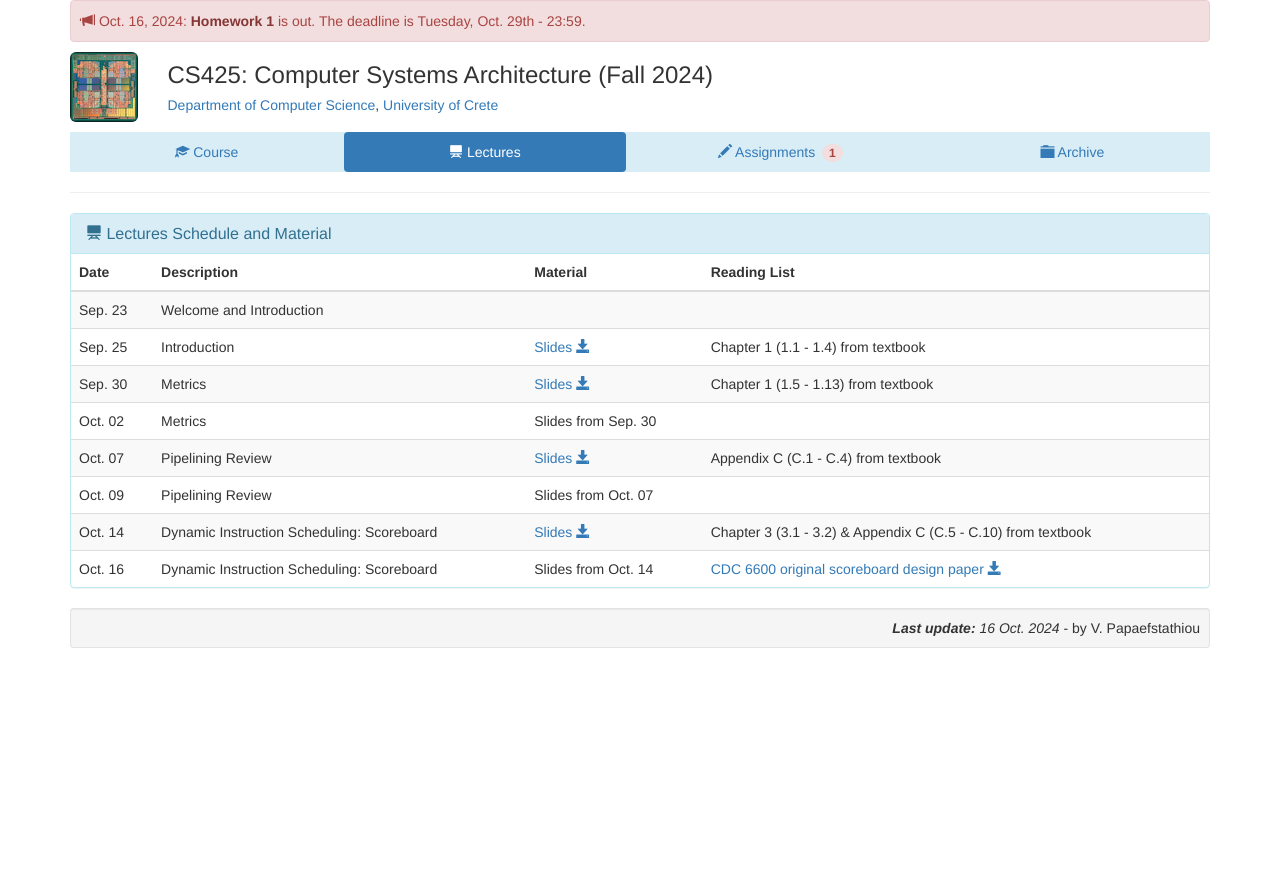
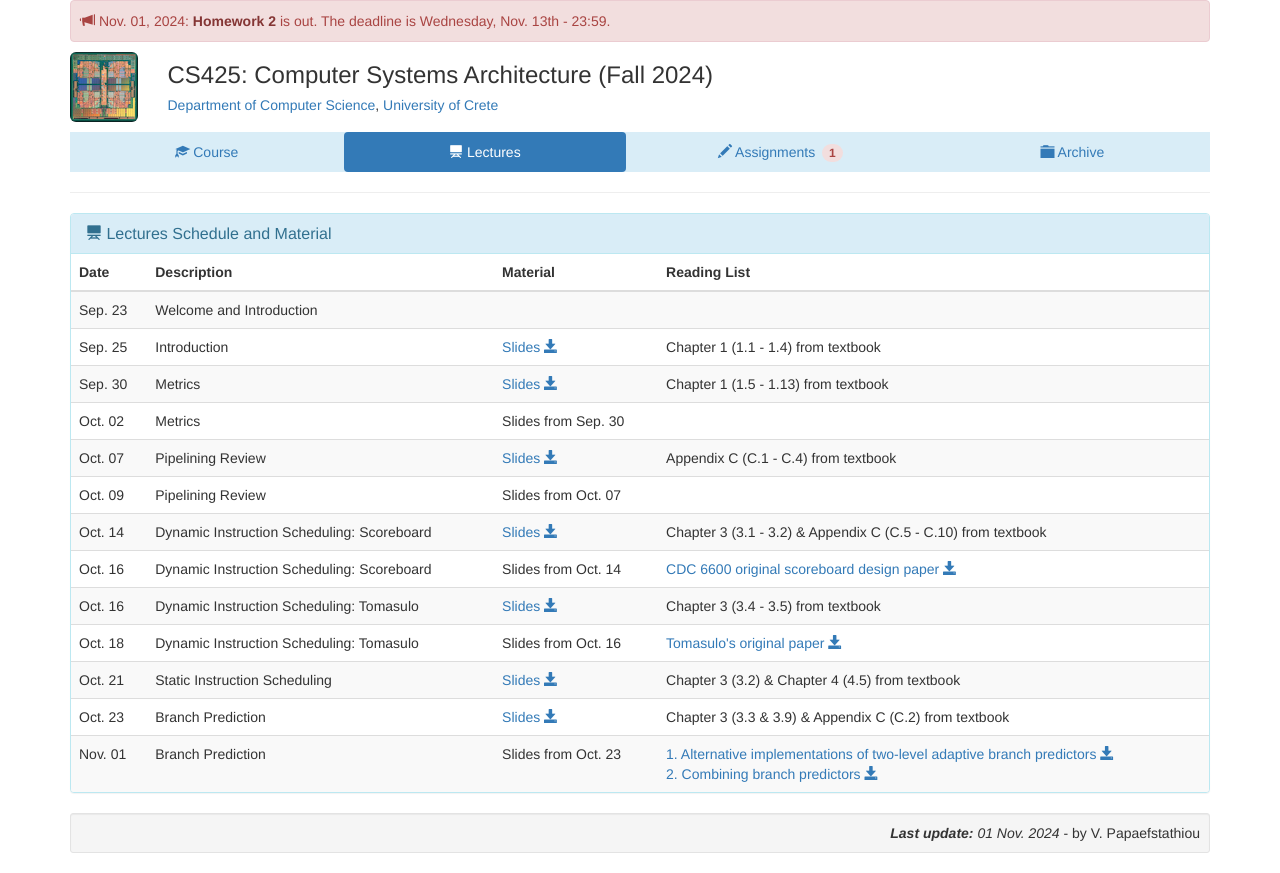
Before and after one commit to papaef/hy425_2024f, a plain HTML site: page index.html in a window 1280 px wide. Both pictures are taken after a click on the link "Lectures". Before the commit the page ends 800 px from the top, so only its background shows below. Drawn offline with Linux system fonts and the light colour scheme.

Commit message:
update L5/L6/L7 & HW2

```diff
--- a/index.html
+++ b/index.html
@@ -42,17 +42,17 @@
       </div>
 -->
 
+<!--
       <div class="alert alert-danger myalert" role="alert">
         <span class="glyphicon glyphicon-bullhorn" aria-hidden="true"></span>
           Oct. 16, 2024: <a href="homeworks/HY425_Homework1.pdf" class="alert-link">Homework 1</a> is out. The deadline is Tuesday, Oct. 29th - 23:59.
       </div>
+-->
 
-<!--
       <div class="alert alert-danger myalert" role="alert">
         <span class="glyphicon glyphicon-bullhorn" aria-hidden="true"></span>
-          Nov. 13, 2023: <a href="homeworks/HY425_Homework2.pdf" class="alert-link">Homework 2</a> is out. The deadline is Friday, Nov. 21th - 23:59.
+          Nov. 01, 2024: <a href="homeworks/HY425_Homework2.pdf" class="alert-link">Homework 2</a> is out. The deadline is Wednesday, Nov. 13th - 23:59.
       </div>
--->
 
 
 <!--
@@ -446,46 +446,38 @@
               <td><a href="lectures/reading/cdc6600.pdf">CDC 6600 original scoreboard design paper <span class="glyphicon glyphicon-save" aria-hidden="true"></span></a></td>
             </tr>
 
-<!--
             <tr>
-              <td>Oct. 25</td>
+              <td>Oct. 16</td>
               <td>Dynamic Instruction Scheduling: Tomasulo</td>
               <td><a href="lectures/HY425_L5_Tomasulo.pdf">Slides <span class="glyphicon glyphicon-save" aria-hidden="true"></span></a></td>
               <td>Chapter 3 (3.4 - 3.5) from textbook</td>
             </tr>
 
             <tr>
-              <td>Oct. 27</td>
+              <td>Oct. 18</td>
               <td>Dynamic Instruction Scheduling: Tomasulo</td>
-              <td>Slides from Oct. 25</a></td>
+              <td>Slides from Oct. 16</a></td>
               <td><a href="lectures/reading/tomasulo.pdf">Tomasulo's original paper <span class="glyphicon glyphicon-save" aria-hidden="true"></span></a></td>
             </tr>
 
             <tr>
-              <td>Oct. 30</td>
+              <td>Oct. 21</td>
               <td>Static Instruction Scheduling</td>
               <td><a href="lectures/HY425_L6_StaticScheduling.pdf">Slides <span class="glyphicon glyphicon-save" aria-hidden="true"></span></a></td>
               <td>Chapter 3 (3.2) & Chapter 4 (4.5) from textbook</td>
             </tr>
 
             <tr>
-              <td>Nov. 01</td>
-              <td>Static Instruction Scheduling</td>
-              <td>Slides from Oct. 30</a></td>
-              <td></td>
-            </tr>
-
-            <tr>
-              <td>Nov. 03</td>
+              <td>Oct. 23</td>
               <td>Branch Prediction</td>
               <td><a href="lectures/HY425_L7_BranchPrediction.pdf">Slides <span class="glyphicon glyphicon-save" aria-hidden="true"></span></a></td>
               <td>Chapter 3 (3.3 & 3.9) & Appendix C (C.2) from textbook</td>
             </tr>
 
             <tr>
-              <td>Nov. 06</td>
+              <td>Nov. 01</td>
               <td>Branch Prediction</td>
-              <td>Slides from Nov. 03</a></td>
+              <td>Slides from Oct. 23</a></td>
               <td>
                   <a href="lectures/reading/yeh.pdf">1. Alternative implementations of two-level adaptive branch predictors <span class="glyphicon glyphicon-save" aria-hidden="true"></span></a>
                   <br>
@@ -493,6 +485,7 @@
               </td>
             </tr>
 
+<!--
             <tr>
               <td>Nov. 08</td>
               <td>Reorder Buffer, Precise Exceptions and Speculation</td>
@@ -707,14 +700,14 @@
               <td class="text-danger"><b>Oct. 29, 23:59</b></td>
             </tr>
 
-<!--
             <tr>
-              <td>Nov. 13</td>
+              <td>Nov. 01</td>
               <td>Homework 2</td>
               <td><a href="homeworks/HY425_Homework2.pdf">HW <span class="glyphicon glyphicon-save" aria-hidden="true"></span></a></td>
-              <td class="text-danger"><b>Nov. 24, 23:59</b></td>
+              <td class="text-danger"><b>Nov. 13, 23:59</b></td>
             </tr>
 
+<!--
             <tr>
               <td>Nov. 27</td>
               <td>Programming Assignment 1</td>
@@ -830,7 +823,7 @@
 
   <!-- FOOTER -->
   <div class="well well-sm" align="right">
-    <i><b>Last update:</b> 16 Oct. 2024 </i> - by V. Papaefstathiou
+    <i><b>Last update:</b> 01 Nov. 2024 </i> - by V. Papaefstathiou
   </div>
   <!-- ______________________________________________________________________________________________ -->
 
```
Also changed, not shown: 4 other files.
